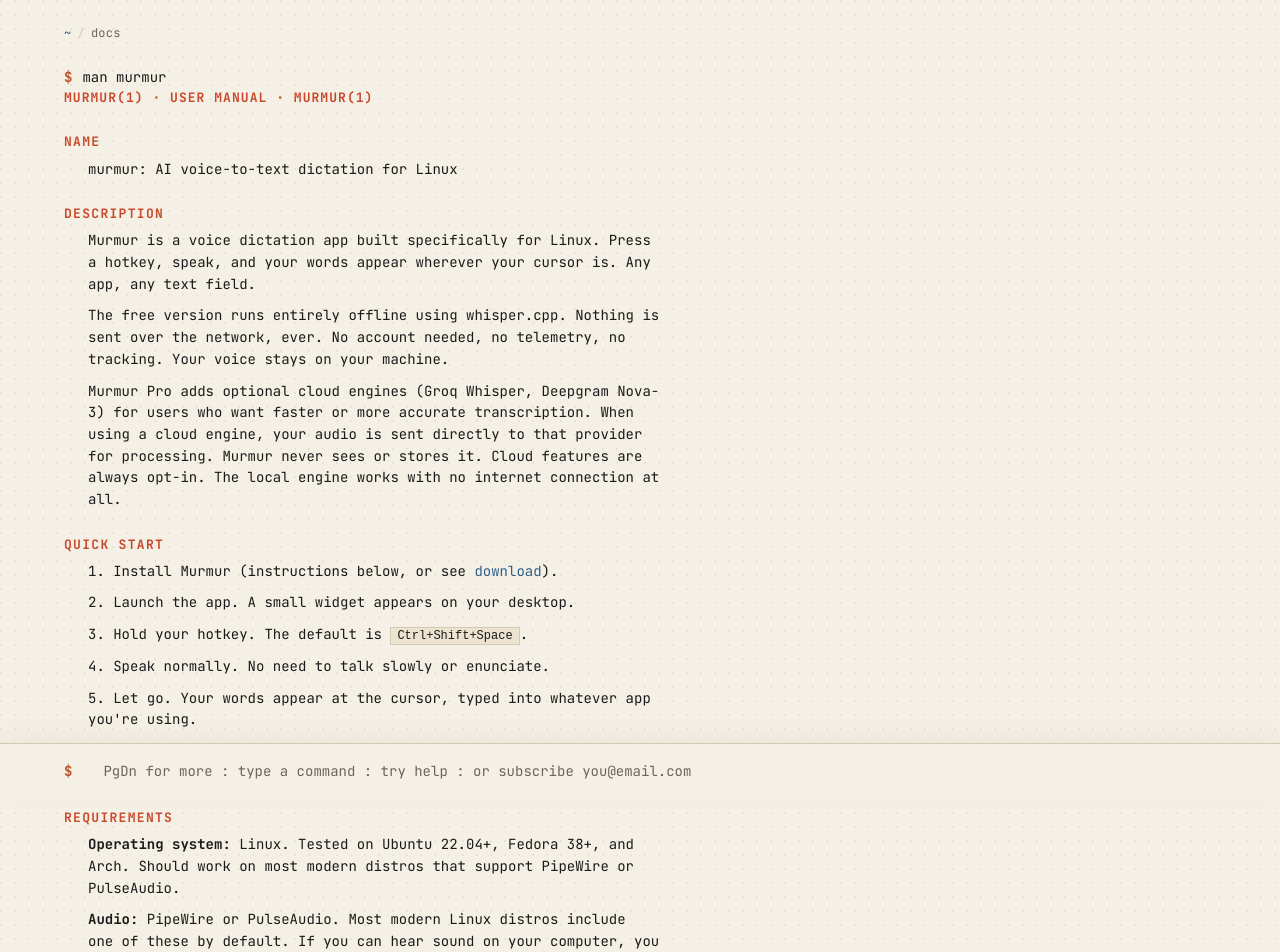
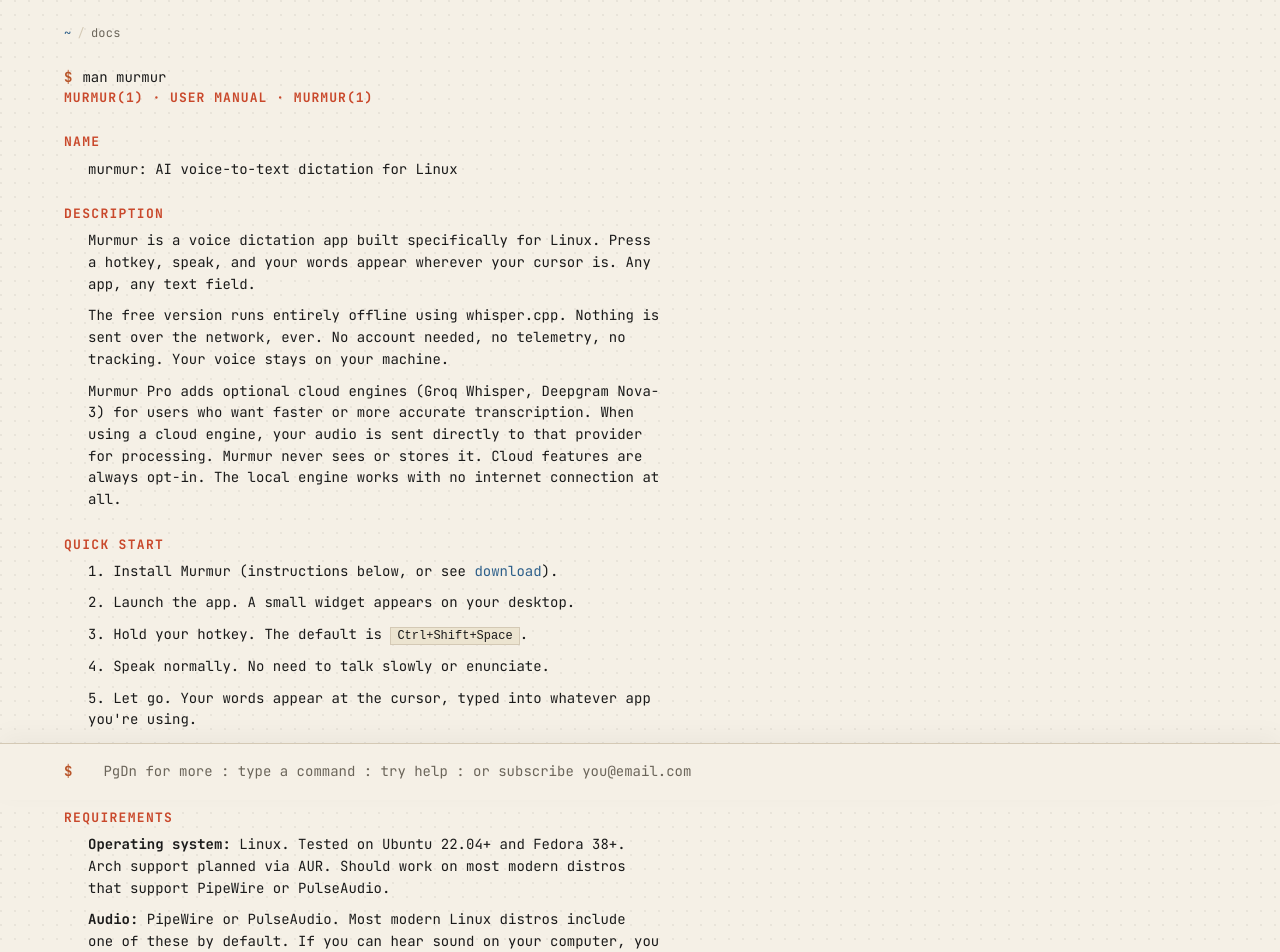
Before and after one commit to murmurlinux/murmur-web, a Next.js app: page /docs in a window 1280 px wide. Shown: the top 952 px of the page. Built offline with nearby package versions, Linux system fonts and the light colour scheme.

Commit message:
chore(docs): align Arch support framing with AUR planned (#44)

```diff
--- a/src/app/docs/page.tsx
+++ b/src/app/docs/page.tsx
@@ -32,7 +32,7 @@
         <p className="indent">On first launch, Murmur downloads the default speech model (~75 MB). After that, it starts in under a second.</p>
 
         <h3>requirements</h3>
-        <p className="indent"><strong>Operating system:</strong> Linux. Tested on Ubuntu 22.04+, Fedora 38+, and Arch. Should work on most modern distros that support PipeWire or PulseAudio.</p>
+        <p className="indent"><strong>Operating system:</strong> Linux. Tested on Ubuntu 22.04+ and Fedora 38+. Arch support planned via AUR. Should work on most modern distros that support PipeWire or PulseAudio.</p>
         <p className="indent"><strong>Audio:</strong> PipeWire or PulseAudio. Most modern Linux distros include one of these by default. If you can hear sound on your computer, you probably have it.</p>
         <p className="indent"><strong>Text injection:</strong> To type text directly into apps, Murmur needs <code>xdotool</code> (if you use X11) or <code>wtype</code> (if you use Wayland). These are small packages that handle sending keystrokes to other applications.</p>
         <p className="indent">Not sure which display server you use? Most older setups are X11. Ubuntu 22.04+ and Fedora 38+ default to Wayland. You can check by running <code>echo $XDG_SESSION_TYPE</code> in a terminal.</p>
```
